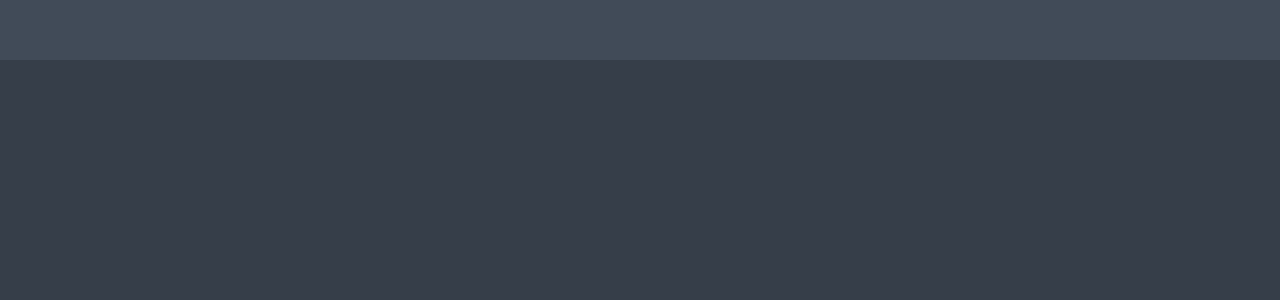
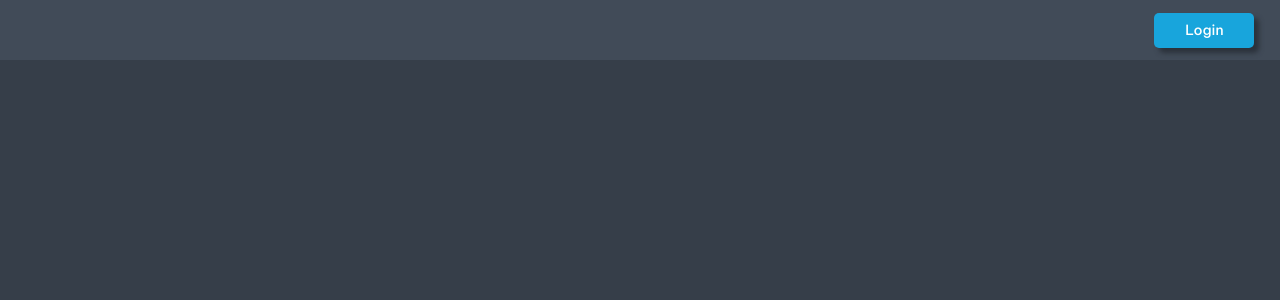
Before and after one commit to owenpete/streamvote, a Next.js app: page / in a window 1280 px wide. Shown: the top 300 px of the page. Built offline with nearby package versions, Linux system fonts and the light colour scheme.

Commit message:
add login and log out buttons

```diff
--- a/components/Navbar.tsx
+++ b/components/Navbar.tsx
@@ -1,7 +1,30 @@
 
-const Navbar = () =>{
+interface Props{
+  isLoggedIn: boolean;
+}
+
+const Navbar = (props: Props) =>{
   return (
     <div className='navbar'>
+      <div className="navbar__left">
+
+      </div>
+      <div className='navbar__right'>
+        {
+          props.isLoggedIn?
+            <input
+              className="auth-option log-out__button"
+              type='button'
+              value={'Log out'}
+            />
+            :
+            <input
+              className='auth-option login__button'
+              type='button'
+              value={'Login'}
+            />
+        }
+      </div>
     </div>
   );
 }
--- a/pages/index.tsx
+++ b/pages/index.tsx
@@ -13,7 +13,9 @@ const Home: NextPage = () => {
         <meta name="viewport" content="width=device-width, maximum-scale=1, maximum-scale=1.0, user-scalable=0" />
         <link rel="icon" href="/favicon.ico" />
       </Head>
-      <Navbar />
+      <Navbar
+        isLoggedIn={false}
+      />
     </div>
   )
 }
--- a/styles/globals.css
+++ b/styles/globals.css
@@ -1,6 +1,6 @@
-@import url('https://fonts.googleapis.com/css2?family=Be+Vietnam+Pro&display=swap');
-
+@import url('https://fonts.googleapis.com/css2?family=Be+Vietnam+Pro:wght@500&display=swap');
 * {
+  font-family: 'Be Vietnam Pro', sans-serif;
   box-sizing: border-box;
 }
 
@@ -8,7 +8,6 @@ html,
 body {
   padding: 0;
   margin: 0;
-  font-family: 'Be Vietnam Pro', sans-serif;
   background-color: hsl(215, 15%, 25%);
 }
 
--- a/styles/navbar.scss
+++ b/styles/navbar.scss
@@ -1,5 +1,41 @@
 .navbar{
+  display: flex;
+  align-items: center;
+  justify-content: space-between;
+  padding: 0 2%;
   height: 60px;
   width: 100%;
   background-color: hsl(215, 15%, 30%);
 }
+
+.navbar__right{
+  .auth-option{
+    height: 35px;
+    width: 100px;
+    border: 1px solid transparent;
+    border-radius: 5px;;
+    color: white;
+    font-weight: 400;
+    font-size: 14px;
+    box-shadow: 5px 5px 5px hsl(215, 15%, 20%);
+    transition: all 100ms ease-in-out;
+  }
+  .log-out__button{
+    background-color: hsl(17, 80%, 60%);
+    &:hover{
+      background-color: hsl(17, 80%, 65%);
+    }
+    &:active{
+      background-color: hsl(17, 80%, 62%);
+    }
+  }
+  .login__button{
+    background-color: hsl(197, 80%, 48%);
+    &:hover{
+      background-color: hsl(197, 80%, 53%);
+    }
+    &:active{
+      background-color: hsl(197, 80%, 45%);
+    }
+  }
+}
```
